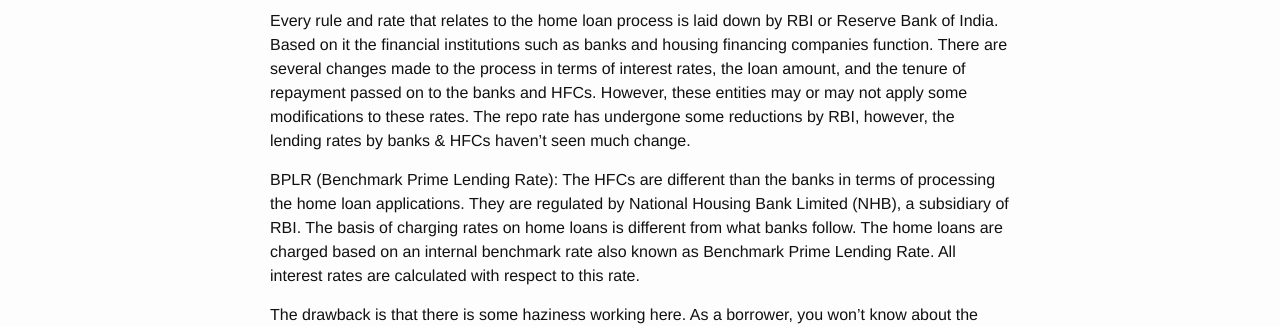
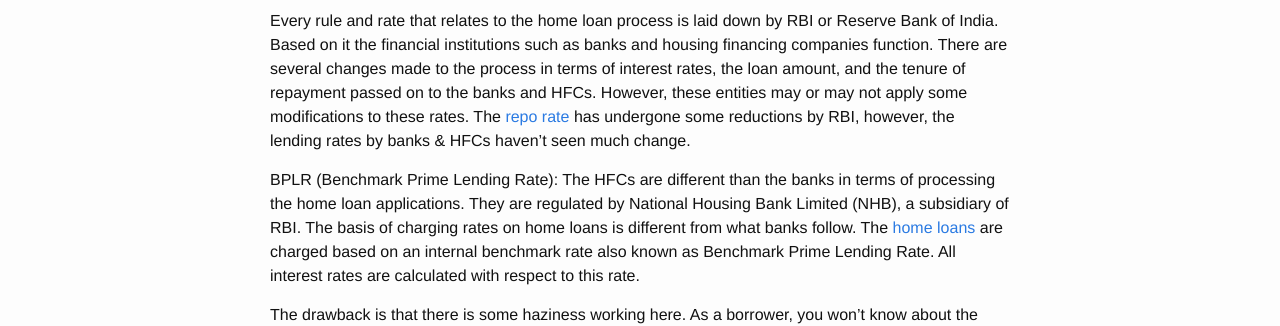
Before and after one commit to poojaagrawal2902/blogs, a Jekyll site: the page built from _posts/2020-02-11-charges-on-home-loan-by-banks-and-hfcs.markdown, in a window 1280 px wide. Shown: the part 823-1149 px from the top of the page. Built offline with Jekyll 4.4.1, drawn with Linux system fonts in a browser that asks for light colours; part of the change alters nothing that is shown.

```diff
--- a/_posts/2020-02-11-charges-on-home-loan-by-banks-and-hfcs.markdown
+++ b/_posts/2020-02-11-charges-on-home-loan-by-banks-and-hfcs.markdown
@@ -15,9 +15,9 @@ tags:
 
 When you buy a home, you pay a down payment first and then take a home loan to pay the remaining amount as the price of the property. Like almost every other individual, you will also take a home loan to buy your house, but have you ever wondered what happens behind the scenes of the home loan process? In case you are a financial expert then you must know everything but as a first time home buyer then you should read further.
 
-Every rule and rate that relates to the home loan process is laid down by RBI or Reserve Bank of India. Based on it the financial institutions such as banks and housing financing companies function. There are several changes made to the process in terms of interest rates, the loan amount, and the tenure of repayment passed on to the banks and HFCs. However, these entities may or may not apply some modifications to these rates. The repo rate has undergone some reductions by RBI, however, the lending rates by banks & HFCs haven’t seen much change.
+Every rule and rate that relates to the home loan process is laid down by RBI or Reserve Bank of India. Based on it the financial institutions such as banks and housing financing companies function. There are several changes made to the process in terms of interest rates, the loan amount, and the tenure of repayment passed on to the banks and HFCs. However, these entities may or may not apply some modifications to these rates. The [repo rate](https://blog.homecapital.in/buying-a-home-set-to-get-easier-as-rbi-cuts-repo-rate-by-35-points/) has undergone some reductions by RBI, however, the lending rates by banks & HFCs haven’t seen much change.
 
-BPLR (Benchmark Prime Lending Rate): The HFCs are different than the banks in terms of processing the home loan applications. They are regulated by National Housing Bank Limited (NHB), a subsidiary of RBI. The basis of charging rates on home loans is different from what banks follow. The home loans are charged based on an internal benchmark rate also known as Benchmark Prime Lending Rate. All interest rates are calculated with respect to this rate.
+BPLR (Benchmark Prime Lending Rate): The HFCs are different than the banks in terms of processing the home loan applications. They are regulated by National Housing Bank Limited (NHB), a subsidiary of RBI. The basis of charging rates on home loans is different from what banks follow. The [home loans](https://blog.homecapital.in/5-easy-ways-to-manage-your-home-loan/') are charged based on an internal benchmark rate also known as Benchmark Prime Lending Rate. All interest rates are calculated with respect to this rate.
 
 The drawback is that there is some haziness working here. As a borrower, you won’t know about the lowest rate that the best customer gets. The lending rates remain unchanged for long as opposed to the frequent changes applied by the banks. Now, when it comes to acquiring new customers, the HFCs offer bigger discounts to them whereas the existing customers are stuck on higher rates unless the PLR is reduced which doesn’t happen oftentimes.
 
```
